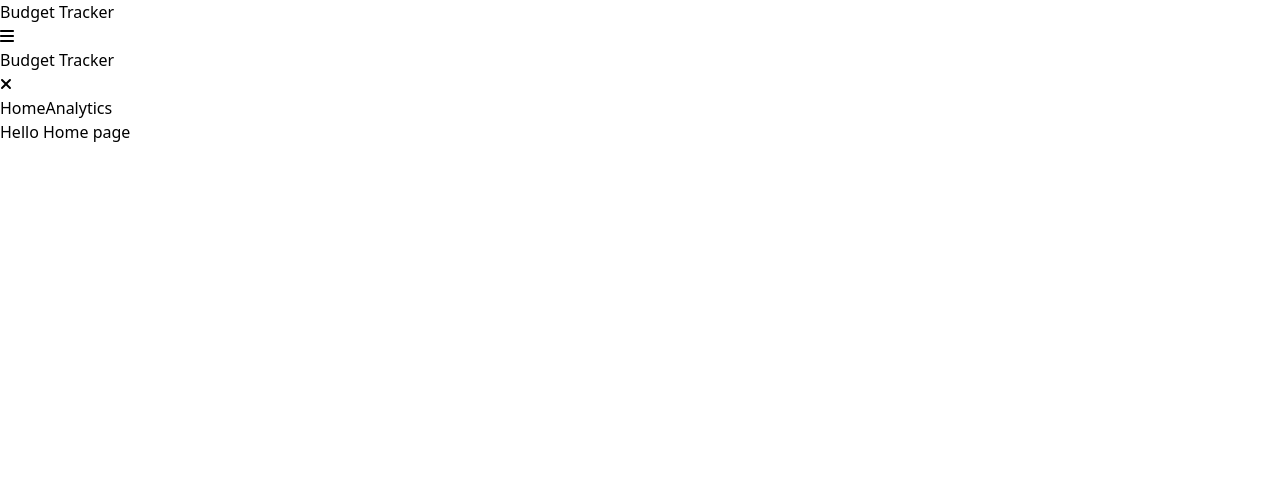
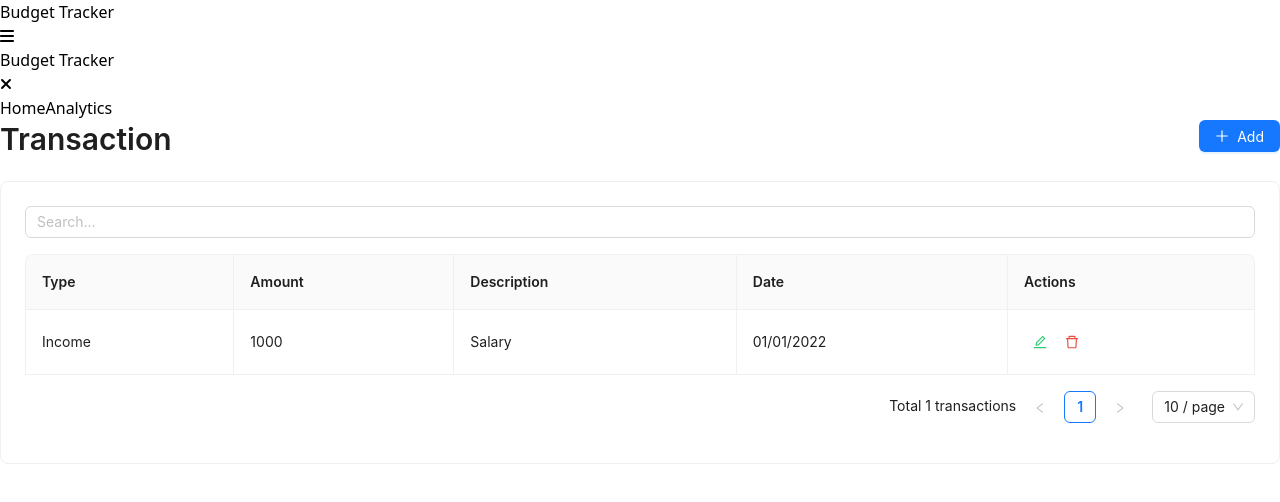
Before and after one commit to mayurrogheliya/budget-tracker-frontend, a React (Vite) app: page / in a window 1280 px wide. Shown: the top 502 px of the page. Built offline with nearby package versions, Linux system fonts and the light colour scheme.

Commit message:
import the Transaction Form and Transaction Table into main file

```diff
--- a/src/pages/Dashboard.tsx
+++ b/src/pages/Dashboard.tsx
@@ -1,10 +1,46 @@
 import React from "react";
+import TransactionForm from "../components/TransactionForm";
+import { Button, Flex, Space, Typography } from "antd";
+import { EyeOutlined, PlusOutlined } from "@ant-design/icons";
+import { useTransactionStore } from "../store/useTransactionStore";
+import TransactionTable from "../components/TransactionTable";
+
+const { Title } = Typography;
 
 const Dashboard: React.FC = () => {
+  const { mode, setMode } = useTransactionStore();
   return (
-    <div>
-      <h1>Hello Home page</h1>
-    </div>
+    <Space direction="vertical" style={{ width: "100%" }} className="mt-5">
+      <Flex justify="space-between">
+        <Title level={2}>Transaction</Title>
+        <>
+          {(mode == "form" || mode == "read-only-form") && (
+            <Button
+              type="primary"
+              icon={<EyeOutlined />}
+              onClick={() => {
+                setMode("table");
+              }}
+            >
+              {"View"}
+            </Button>
+          )}
+          {mode == "table" && (
+            <Button
+              type="primary"
+              icon={<PlusOutlined />}
+              onClick={() => {
+                setMode("form");
+              }}
+            >
+              {"Add"}
+            </Button>
+          )}
+        </>
+      </Flex>
+      {(mode == "form" || mode == "read-only-form") && <TransactionForm />}
+      {mode == "table" && <TransactionTable />}
+    </Space>
   );
 };
 
```
